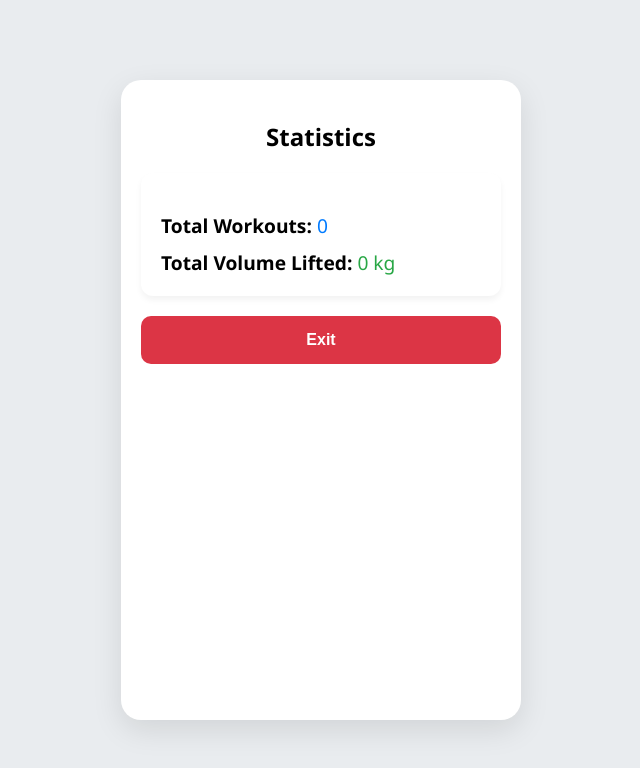
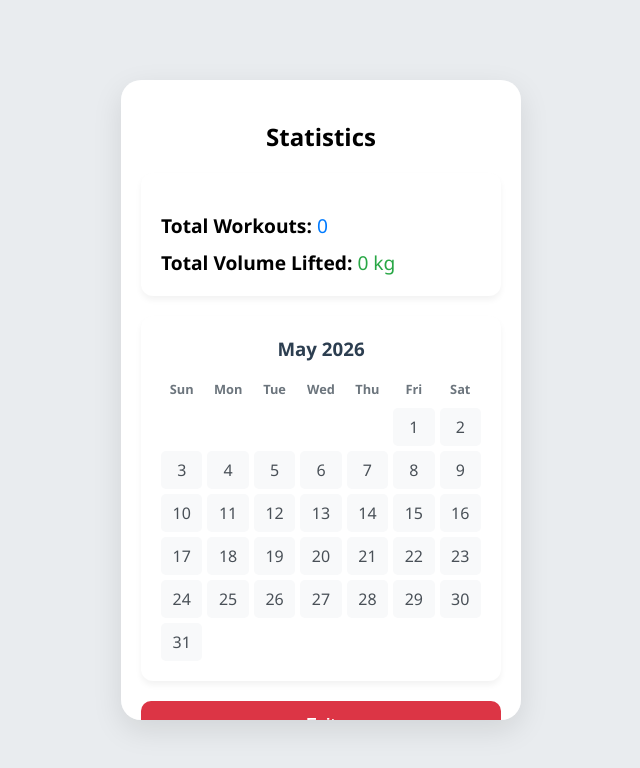
Before and after one commit to sklokcm/Gymlog-App, a website: page index.html in a window 1280 px wide. Both pictures are taken after a click on the button "Statictics". Shown: the whole page, without its empty margins (319-959 px from the left). Drawn offline with Linux system fonts and the light colour scheme; files whose address does not match are found by name.

Commit message:
Fix statistics, add calendar

```diff
--- a/gymlog-core/index.js
+++ b/gymlog-core/index.js
@@ -112,7 +112,7 @@ export class AsyncUtils{
 
 export class workoutDataStreamer{
     static async *getWorkoutStream(){
-        const history = JSON.parse(localStorage.getItem('gym-history'))||[];
+        const history = JSON.parse(localStorage.getItem('gymlog-history'))||[];
         for(const workout of history){
             await new Promise(resolve => setTimeout(resolve, 10));
             yield workout;
--- a/index.html
+++ b/index.html
@@ -55,8 +55,6 @@
 
 
         <section id="statistics-screen" class="screen hidden">
-            <h2>Stats are going to be here soon</h2>
-
             <button class="danger-btn exit">Exit</button>
         </section>
 
--- a/main.js
+++ b/main.js
@@ -391,20 +391,61 @@ document.addEventListener('DOMContentLoaded', () => {
     //Rendering statistics
     async function renderStatistics(){
         statisticsScreen.innerHTML = '<h2>Analizing data...</h2>';
-        const totalLifetimeVolume=0;
-        const totalWorkouts=0;
+        let totalLifetimeVolume=0;
+        let totalWorkouts=0;
+        const monthHistory = [];
+        const now=new Date();
+        const currentYear  = now.getFullYear();
+        const currentMonth = now.getMonth();
         const stream =workoutDataStreamer.getWorkoutStream();
         try{
             for await (const workout of stream) {
                 totalLifetimeVolume += workout.volume;
                 totalWorkouts++;
+
+                const workoutDate = new Date(workout.id);
+                if(workoutDate.getFullYear() === currentYear && workoutDate.getMonth()=== currentMonth){
+                    monthHistory.push(workoutDate.getDate());
+                }
             }
+
+            const daysInMonth = new Date(currentYear, currentMonth + 1, 0).getDate();
+            const firstDayIndex = new Date(currentYear, currentMonth, 1).getDay();
+
+            const monthName = now.toLocaleString('en-US', {month: 'long', year: 'numeric'});
+
+            let calendarHTML = `
+                <div style="background: white; padding: 20px; border-radius: 12px; box-shadow: 0 4px 6px rgba(0,0,0,0.05); width: 100%; margin-bottom: 20px;">
+                <h3 style="margin-top: 0; text-align: center; color: #2c3e50;">${monthName}</h3>
+                <div style="display: grid; grid-template-columns: repeat(7, 1fr); gap: 5px; text-align: center;">
+            `;
+
+            const weekDays = ['Sun', 'Mon', 'Tue', 'Wed', 'Thu', 'Fri', 'Sat'];
+            weekDays.forEach(day => {
+                calendarHTML += `<div style="font-weight: bold; font-size: 0.8rem; color: #6c757d; padding-bottom: 5px;">${day}</div>`;
+            });
+
+            for (let i = 0; i < firstDayIndex; i++) {
+                calendarHTML += `<div></div>`;
+            }
+
+            for (let day = 1; day <= daysInMonth; day++) {
+                if (monthHistory.includes(day)) {
+                    calendarHTML += `<div style="background: #28a745; color: white; border-radius: 5px; padding: 8px 0; font-weight: bold; box-shadow: 0 2px 4px rgba(40,167,69,0.3);">${day}</div>`;
+                } else {
+                    calendarHTML += `<div style="background: #f8f9fa; border-radius: 5px; padding: 8px 0; color: #495057;">${day}</div>`;
+                }
+            }
+
+            calendarHTML += `</div></div>`;
+
             statisticsScreen.innerHTML = `
                 <h2>Statistics</h2>
                 <div style="background: white; padding: 20px; border-radius: 12px; box-shadow: 0 4px 6px rgba(0,0,0,0.05); text-align: left; width: 100%; margin-bottom: 20px;">
                     <p style="font-size: 1.2rem; margin-bottom: 10px;"><strong>Total Workouts:</strong> <span style="color: #007bff;">${totalWorkouts}</span></p>
                     <p style="font-size: 1.2rem; margin: 0;"><strong>Total Volume Lifted:</strong> <span style="color: #28a745;">${totalLifetimeVolume} kg</span></p>
                 </div>
+                ${calendarHTML}
                 <button class="danger-btn exit">Exit</button>
             `;
             statisticsScreen.querySelector('.exit').addEventListener('click', () => navigateTo(homeScreen));
```
